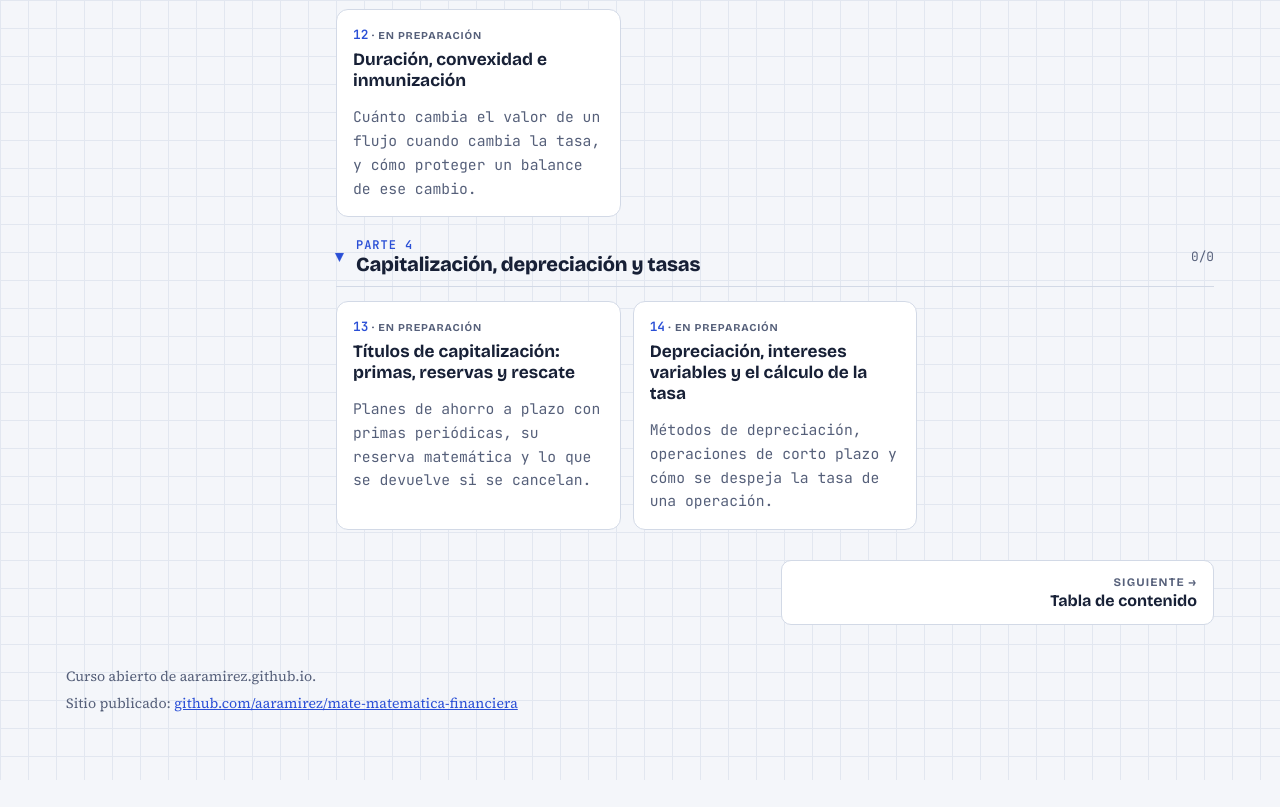
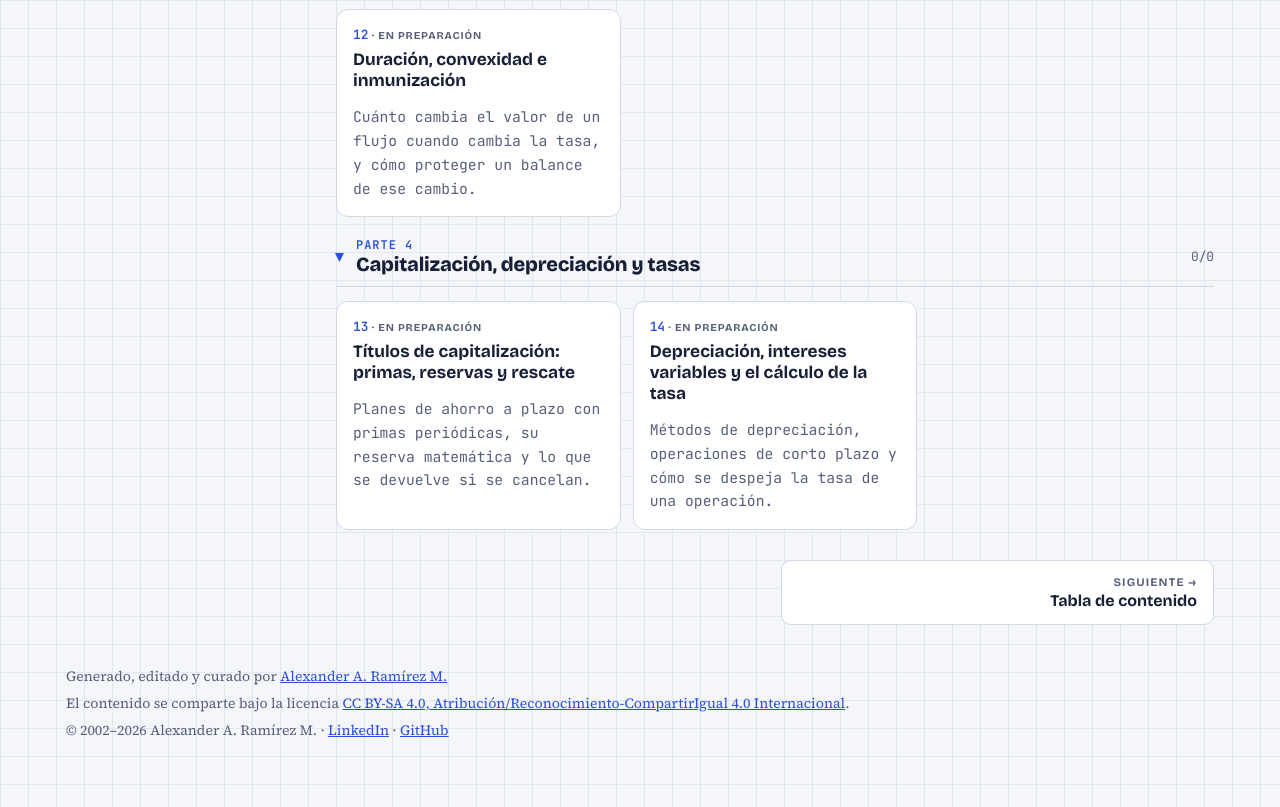
Before and after one commit to aaramirez/mate-matematica-financiera, a plain HTML site: page index.html in a window 1280 px wide. Shown: the part 2436-3243 px from the top of the page. Before the commit the page ends 3216 px from the top, so only its background shows below. Drawn offline with nearby package versions, Linux system fonts and the light colour scheme.

Commit message:
Pie común: autoría, licencia CC BY-SA 4.0 y año que se actualiza solo

```diff
--- a/index.html
+++ b/index.html
@@ -90,7 +90,7 @@ height="0" width="0" style="display:none;visibility:hidden"></iframe></noscript>
 <nav class="pager" id="pager" aria-label="Capítulo anterior y siguiente"></nav>
 </main>
 </div>
-<footer><span>Curso abierto de aaramirez.github.io.</span><span>Sitio publicado: <a href="https://github.com/aaramirez/mate-matematica-financiera" target="_blank" rel="noopener">github.com/aaramirez/mate-matematica-financiera</a></span></footer>
+<footer><span>Generado, editado y curado por <a href="https://www.linkedin.com/in/alexander-ramirez-morales/" target="_blank" rel="noopener">Alexander A. Ramírez M.</a></span><span>El contenido se comparte bajo la licencia <a href="https://creativecommons.org/licenses/by-sa/4.0/deed.es" target="_blank" rel="noopener">CC BY-SA 4.0, Atribución/Reconocimiento-CompartirIgual 4.0 Internacional</a>.</span><span>© 2002–<span data-anio>2026</span> Alexander A. Ramírez M. · <a href="https://www.linkedin.com/in/alexander-ramirez-morales/" target="_blank" rel="noopener">LinkedIn</a> · <a href="https://github.com/aaramirez" target="_blank" rel="noopener">GitHub</a></span><script>document.querySelectorAll('[data-anio]').forEach(function (e) { e.textContent = new Date().getFullYear(); });</script></footer>
 </div>
 <script src="assets/lab.js"></script>
 </body>
```
Also changed, not shown: temario.html (+1 -1 lines).
